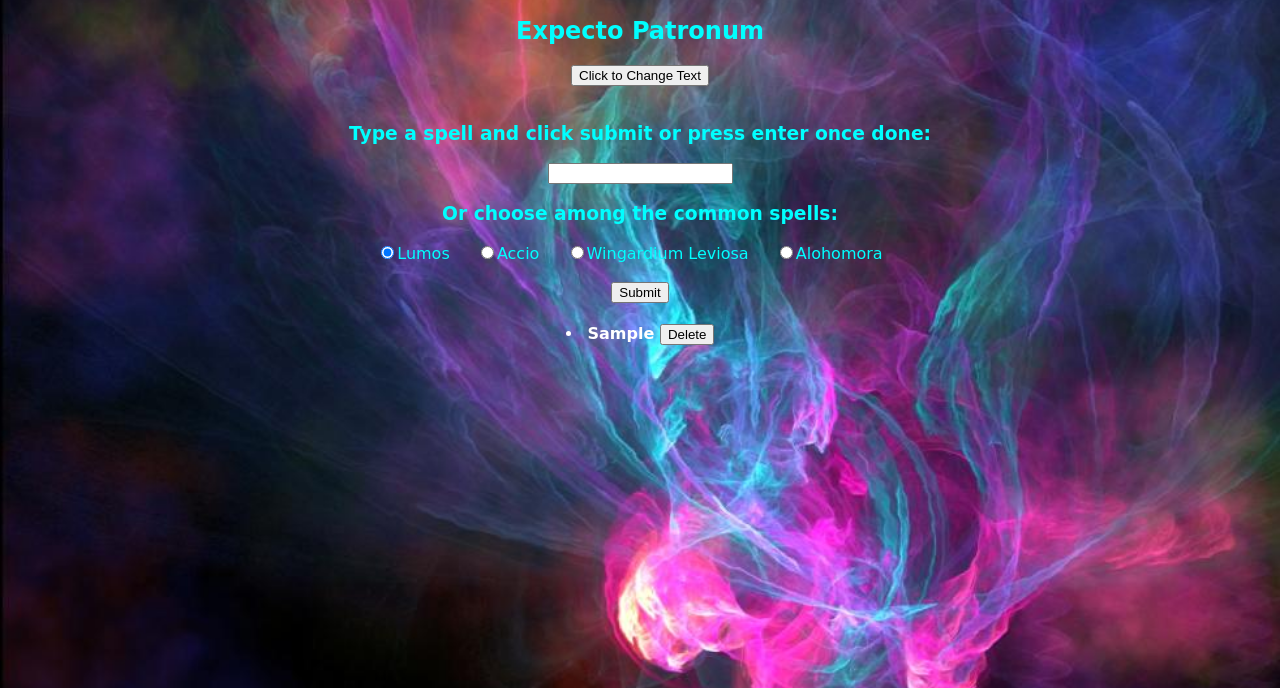
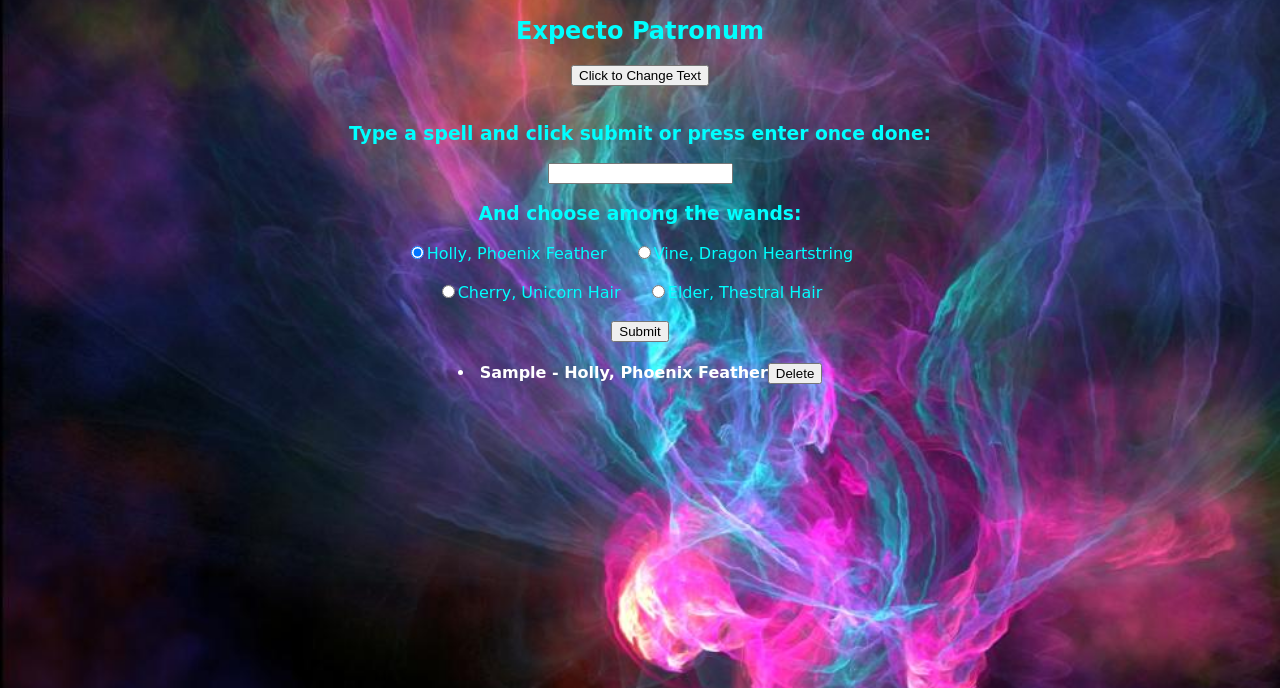
Before and after one commit to lakshmigalla/spellbook, a plain HTML site: page index.html in a window 1280 px wide. Both pictures are taken after typing "Sample" into the empty fields and a click on the button "Submit". Shown: the part 112-800 px from the top of the page. Drawn offline with Linux system fonts and the light colour scheme; a web font is replaced by a local one.

Commit message:
Changed radio button to wand type

```diff
--- a/index.html
+++ b/index.html
@@ -19,11 +19,13 @@
         <h3>Type a spell and click submit or press enter once done:</h3>
             <input type= "text" name = "enter" id = "input list">
             <br>
-        <h3>Or choose among the common spells:</h3>
-            <input type = "radio" id = "radio list" name = "spell" value = "Lumos" checked>Lumos &emsp;
-            <input type = "radio" id = "radio list" name = "spell" value = "Accio">Accio &emsp;
-            <input type = "radio" id = "radio list" name = "spell" value = "Wingardium Leviosa">Wingardium Leviosa &emsp;
-            <input type = "radio" id = "radio list" name = "spell" value = "Alohomora">Alohomora &emsp;
+        <h3>And choose among the wands:</h3>
+            <input type = "radio" id = "radio list" name = "spell" value = "Holly, Phoenix Feather", checked>Holly, Phoenix Feather &emsp;
+            <input type = "radio" id = "radio list" name = "spell" value = "Vine, Dragon Heartstring">Vine, Dragon Heartstring &emsp;
+            <br>
+            <br>
+            <input type = "radio" id = "radio list" name = "spell" value = "Cherry, Unicorn Hair">Cherry, Unicorn Hair &emsp;
+            <input type = "radio" id = "radio list" name = "spell" value = "Elder, Thestral Hair">Elder, Thestral Hair &emsp;
     </form>
     <br>
     <button id = "submit">Submit</button>
--- a/index.js
+++ b/index.js
@@ -14,34 +14,48 @@ function changeHeading() {
     button.textContent = 'Clicked'
 }
 
+// save() {
+//     localStorage.setItem(
+//         'listOfItems',
+//         JSON.stringify(this.listOfItems)
+//     )
+// }
+
 function addListItem() {
 
-    let added = document.querySelector('input').value || document.querySelector('input[name = "spell"]:checked').value
+    //let added = document.querySelector('input').value || document.querySelector('input[name = "spell"]:checked').value
+    const added = document.querySelector('input').value
+
+    const wand = document.querySelector('input[name = "spell"]:checked').value
+    const wandText = document.createTextNode(wand)
+    //wandText.innerHTML += "    <button class = 'btn'>Delete</button>"
 
     const listOfItems = document.getElementById('changed')
 
     // listOfItems.innerHTML += '<p>' + added + '</p>'
 
     const node = document.createElement("li")
-    node.innerHTML = added + "    <button class = 'btn'>Delete</button>"
-    //array.push(node.textContent)
-    array.push(added)
-    if (document.querySelector('input[name = "spell"]:checked').value == added) {
-        node.setAttribute("style", "color:gold;")
-    }
-    else {
-        node.setAttribute("style", "color:white;")
-    }
+    //node.innerHTML = added
+    node.innerText = added + " - "
+
+    node.setAttribute("style", "color:white;")
+
+    node.appendChild(wandText)
+
+    array.push(node.innerText)
+
+    const deleteButton = document.createElement("button")
+    deleteButton.innerHTML = "Delete"
+    node.appendChild(deleteButton)
 
     listOfItems.appendChild(node)
-
     document.querySelector('input').value = ''
 
         listOfItems.addEventListener('click', function(e) {
             if (e.target.nodeName == "BUTTON") {
                 e.target.parentNode.remove()
                 for (let i = 0; i < array.length; i++) {
-                    if (e.target.parentNode.textContent === array[i] + "    Delete") {
+                    if (e.target.parentNode.textContent === array[i] + "Delete") {
                         array.splice(i, 1)
                     }
                 }
@@ -50,6 +64,7 @@ function addListItem() {
 }
 
 // make more buttons - edit and favorite buttons
+
 
 button.addEventListener('click', changeHeading)
 
```
